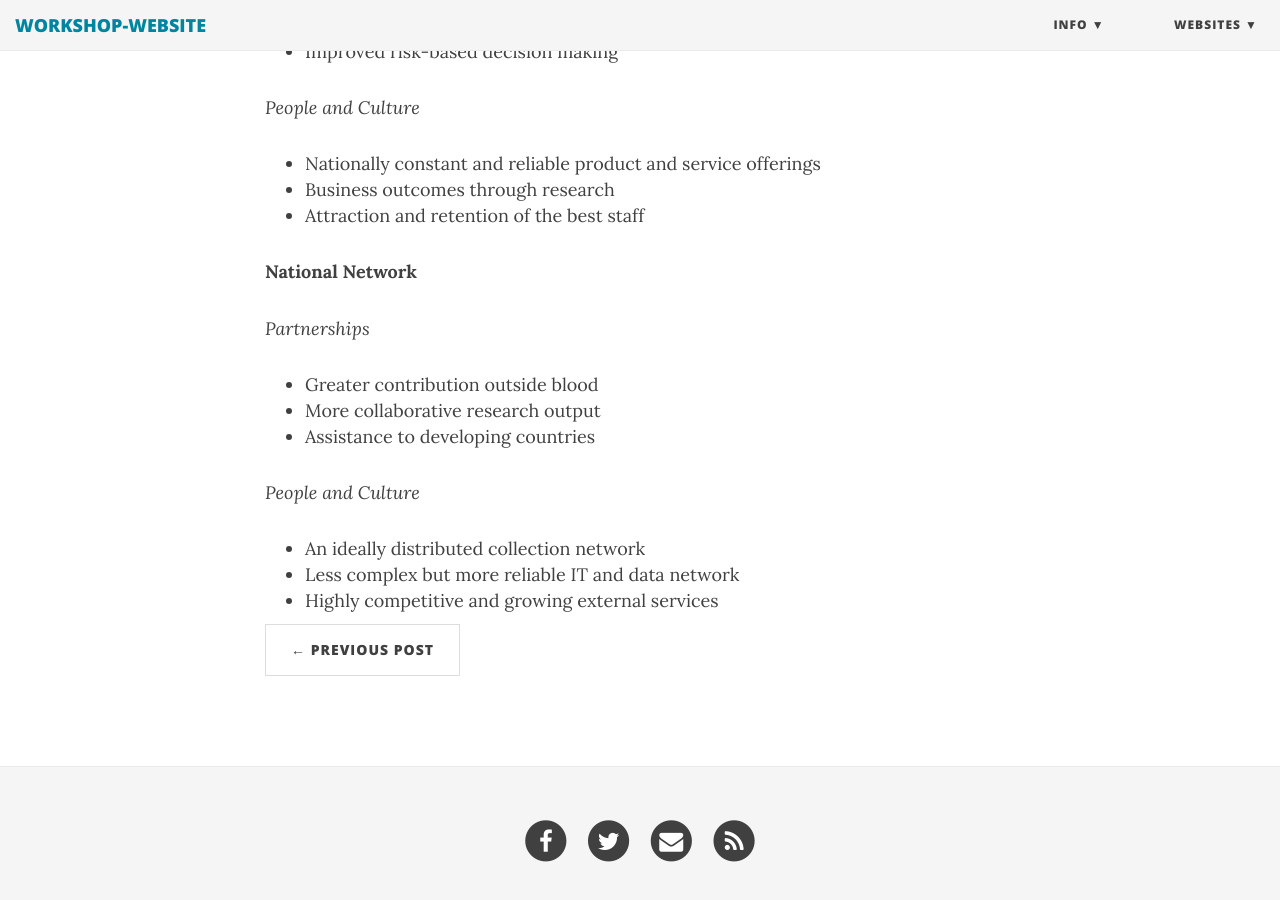
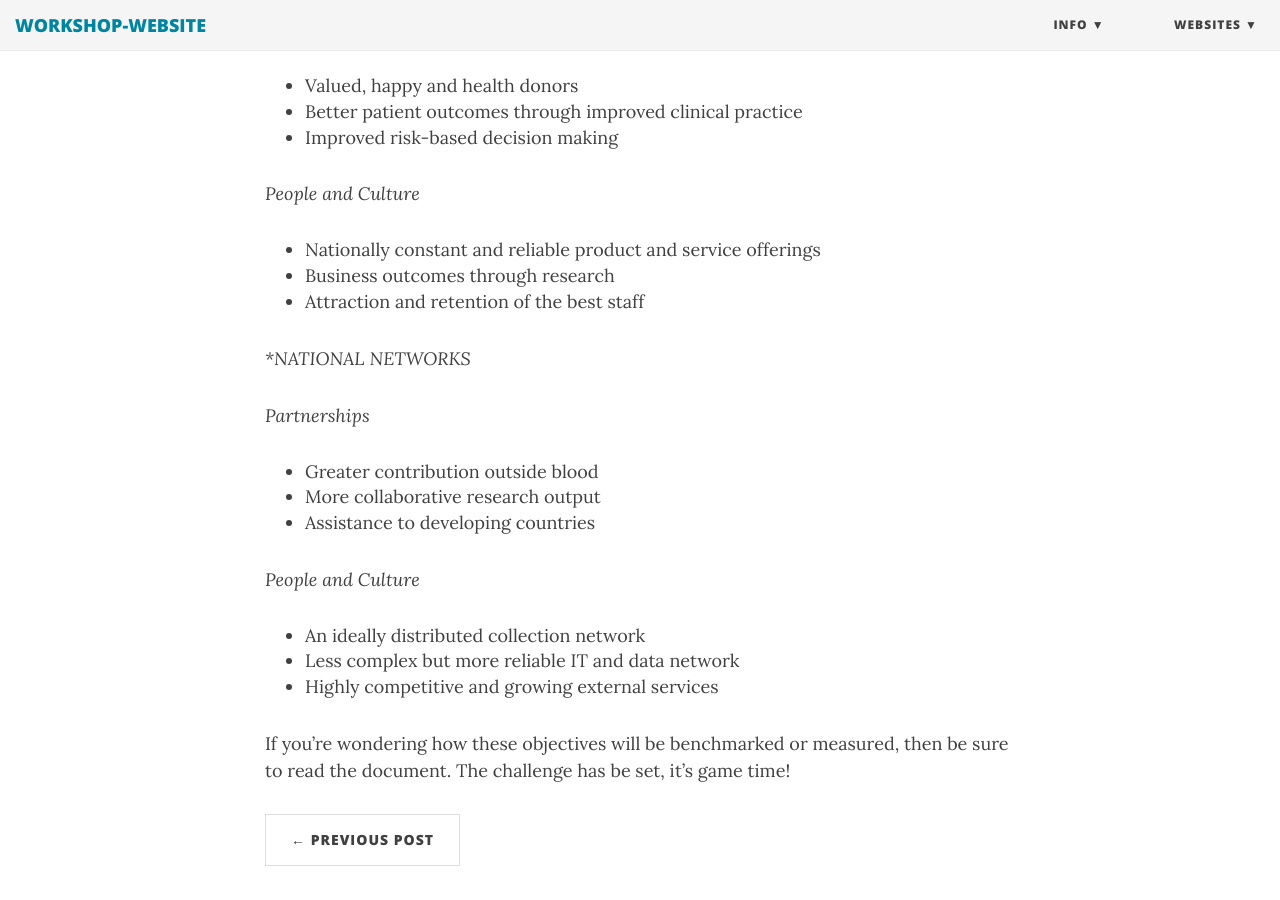
Before and after one commit to stephentwright/acems-bloodservice-workshop, a Jekyll site: the page built from _posts/2016-08-05-the-leading-edge.md, in a window 1280 px wide and 900 px high, scrolled down 1822 px. Built offline with Jekyll 4.4.1, drawn with Linux system fonts in a browser that asks for light colours; nearby versions of some CDN libraries; comment, search, counter and statistics services are not loaded; some of the changed text lies outside the part shown.

Commit message:
update github

```diff
--- a/_posts/2016-08-05-the-leading-edge.md
+++ b/_posts/2016-08-05-the-leading-edge.md
@@ -16,7 +16,9 @@
 **What is the Leading Edge?**
 
 >**BENCHMARKING** against the best
+>
 >Driving change through **PARTNERSHIP**
+>
 >Driving performance through our **PEOPLE AND CULTURE**
 
 ## Organisation Objectives
@@ -48,7 +50,7 @@
 + Business outcomes through research
 + Attraction and retention of the best staff
 
-**National Network**
+**NATIONAL NETWORKS*
 
 _Partnerships_
 
@@ -61,3 +63,5 @@
 + An ideally distributed collection network
 + Less complex but more reliable IT and data network
 + Highly competitive and growing external services
+
+If you're wondering how these objectives will be benchmarked or measured, then be sure to read the document. The challenge has be set, it's game time!
```
